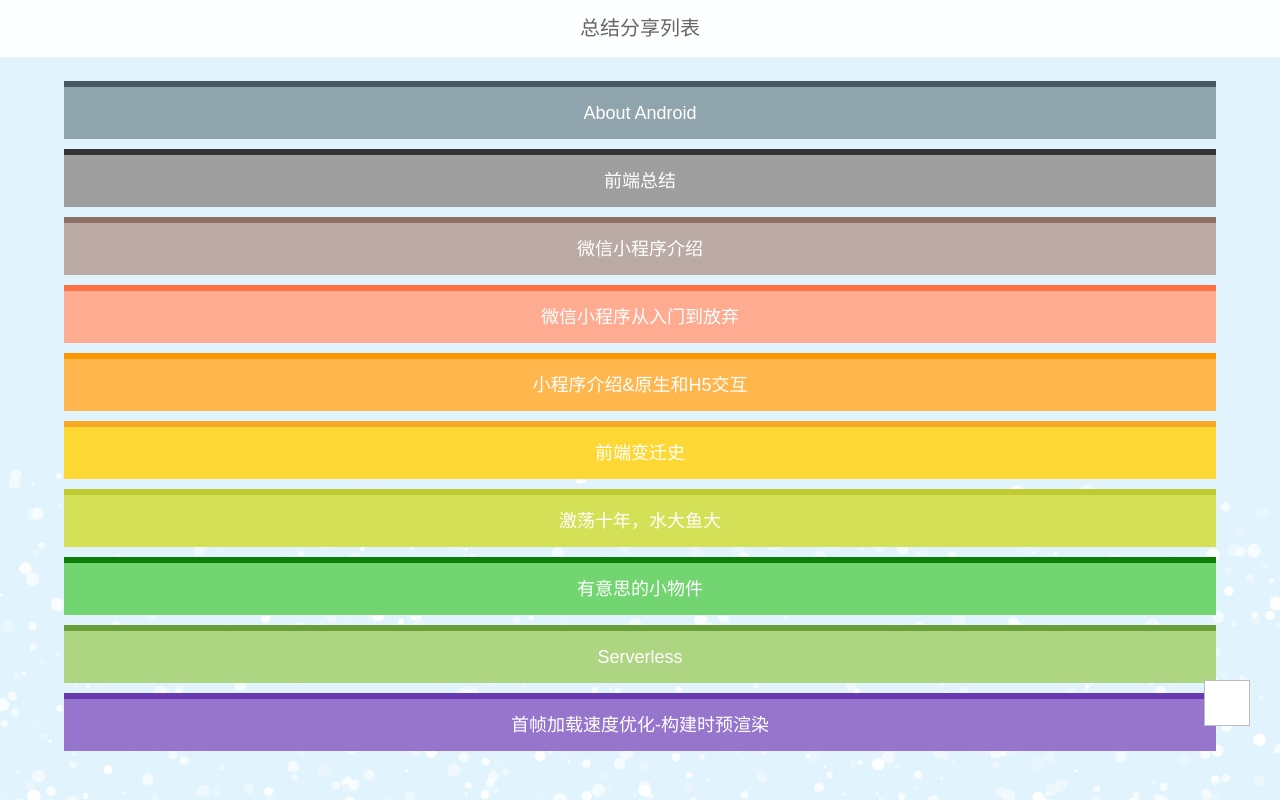
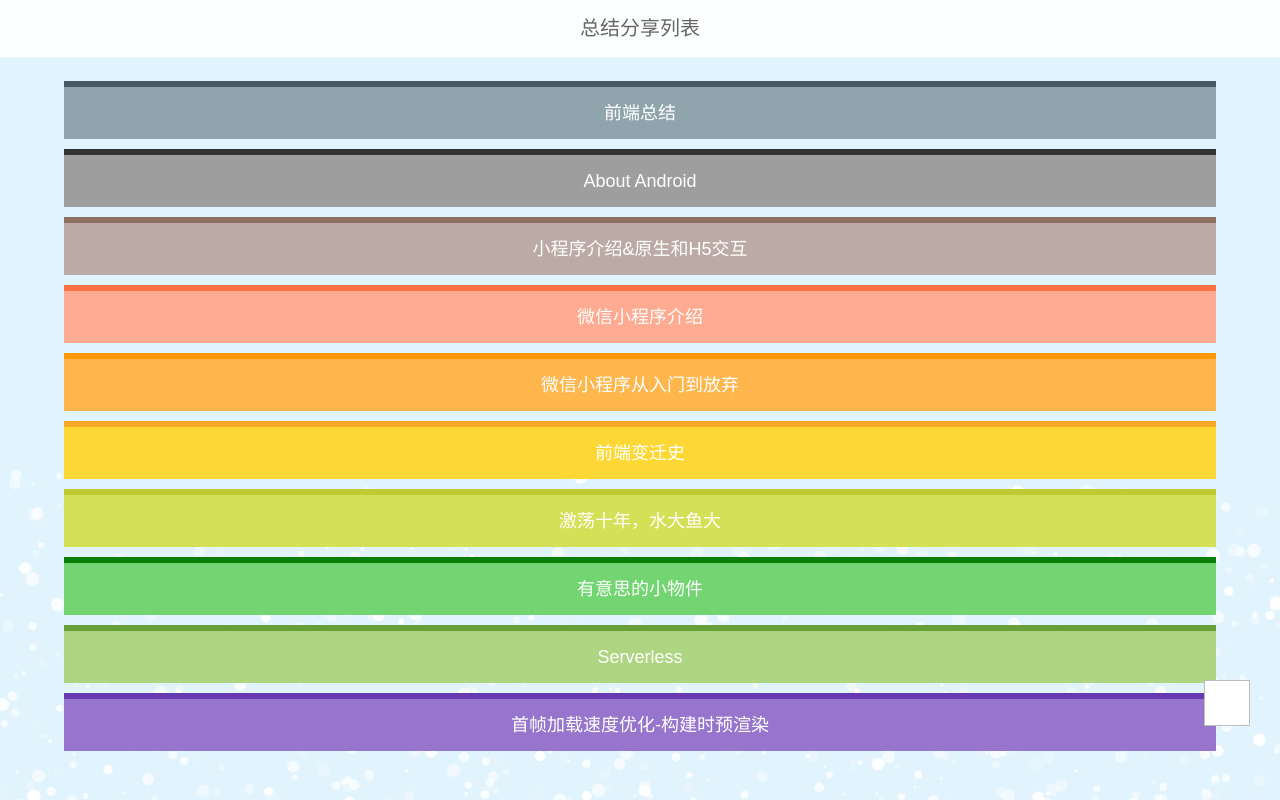
Before and after one commit to jingle1267/sliders, a website: page index.html in a window 1280 px wide. Drawn offline with Linux system fonts and the light colour scheme.

```diff
--- a/index.html
+++ b/index.html
@@ -24,11 +24,11 @@
     <div style="position: relative; padding-top: 58px; padding-bottom: 14px;">
         <nav id="nav" class="navlist">
             <ul>
-                    <li style="border-top: 6px solid #455a64;background: #90a4ae;"><a href="./Android-Intro/index.html">About Android</a></li>
-                    <li style="border-top: 6px solid #333333;background: #9e9e9e;"><a href="./FrontEndDevelopLIne/index.html">前端总结</a></li>
-                    <li style="border-top: 6px solid #8d6e63;background: #bcaaa4;"><a href="./weixin-app/index.html">微信小程序介绍</a></li>
-                    <li style="border-top: 6px solid #ff7043;background: #ffab91;"><a href="./wxmini-in-out/index.html">微信小程序从入门到放弃</a></li>
-                    <li style="border-top: 6px solid #ff9800;background: #ffb74d;"><a href="./WxMiniApp&NativeCallH5/index.html">小程序介绍&amp;原生和H5交互</a></li>
+                    <li style="border-top: 6px solid #455a64;background: #90a4ae;"><a href="./FrontEndDevelopLIne/index.html">前端总结</a></li>
+                    <li style="border-top: 6px solid #333333;background: #9e9e9e;"><a href="./Android-Intro/index.html">About Android</a></li>
+                    <li style="border-top: 6px solid #8d6e63;background: #bcaaa4;"><a href="./WxMiniApp&NativeCallH5/index.html">小程序介绍&amp;原生和H5交互</a></li>
+                    <li style="border-top: 6px solid #ff7043;background: #ffab91;"><a href="./weixin-app/index.html">微信小程序介绍</a></li>
+                    <li style="border-top: 6px solid #ff9800;background: #ffb74d;"><a href="./wxmini-in-out/index.html">微信小程序从入门到放弃</a></li>
                     <li style="border-top: 6px solid #f9a825;background: #fdd835;"><a href="./front-end-history/index.html">前端变迁史</a></li>
                     <li style="border-top: 6px solid #c0ca33;background: #d4e157;"><a href="./2008-2017/index.html">激荡十年，水大鱼大</a></li>
                     <li style="border-top: 6px solid #0a7e07;background: #72d572;"><a href="./something-interesting/index.html">有意思的小物件</a></li>
```
Also changed, not shown: src/front_end_prerender.md (+2 -0 lines).
